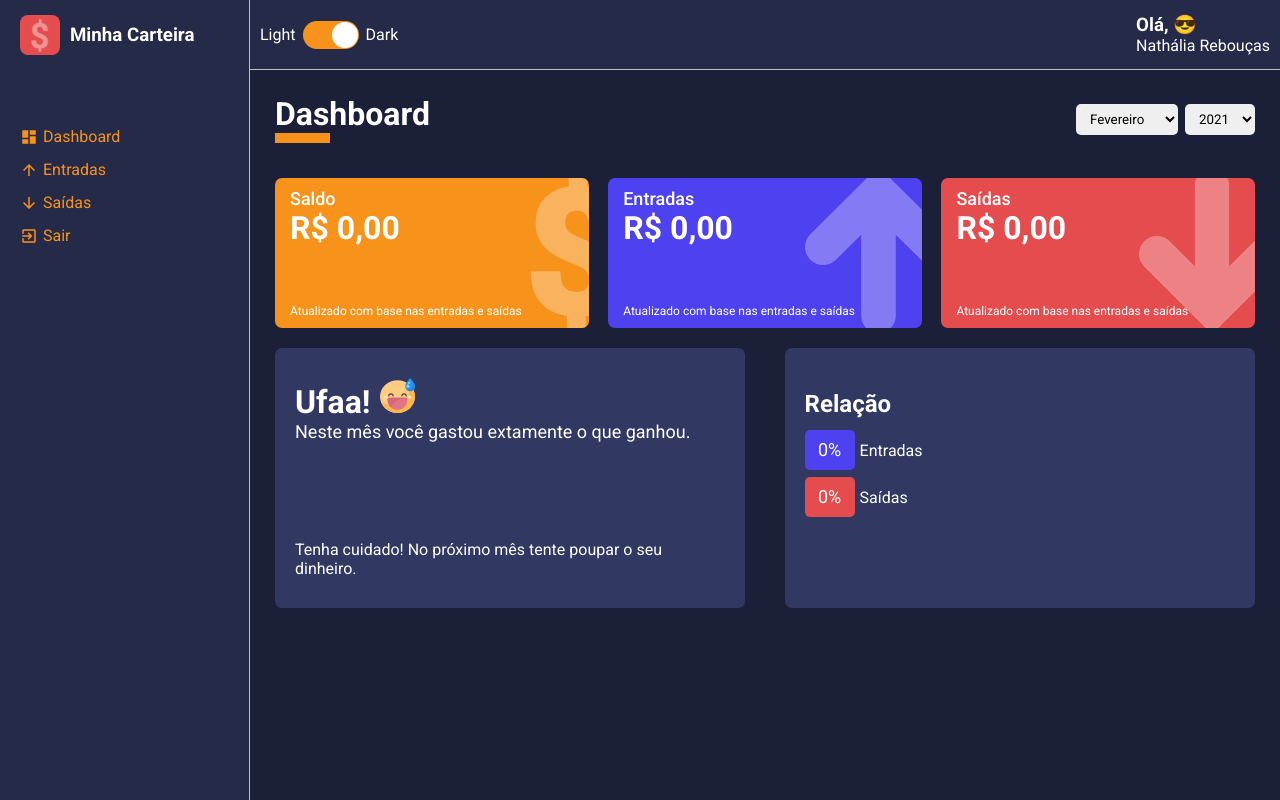
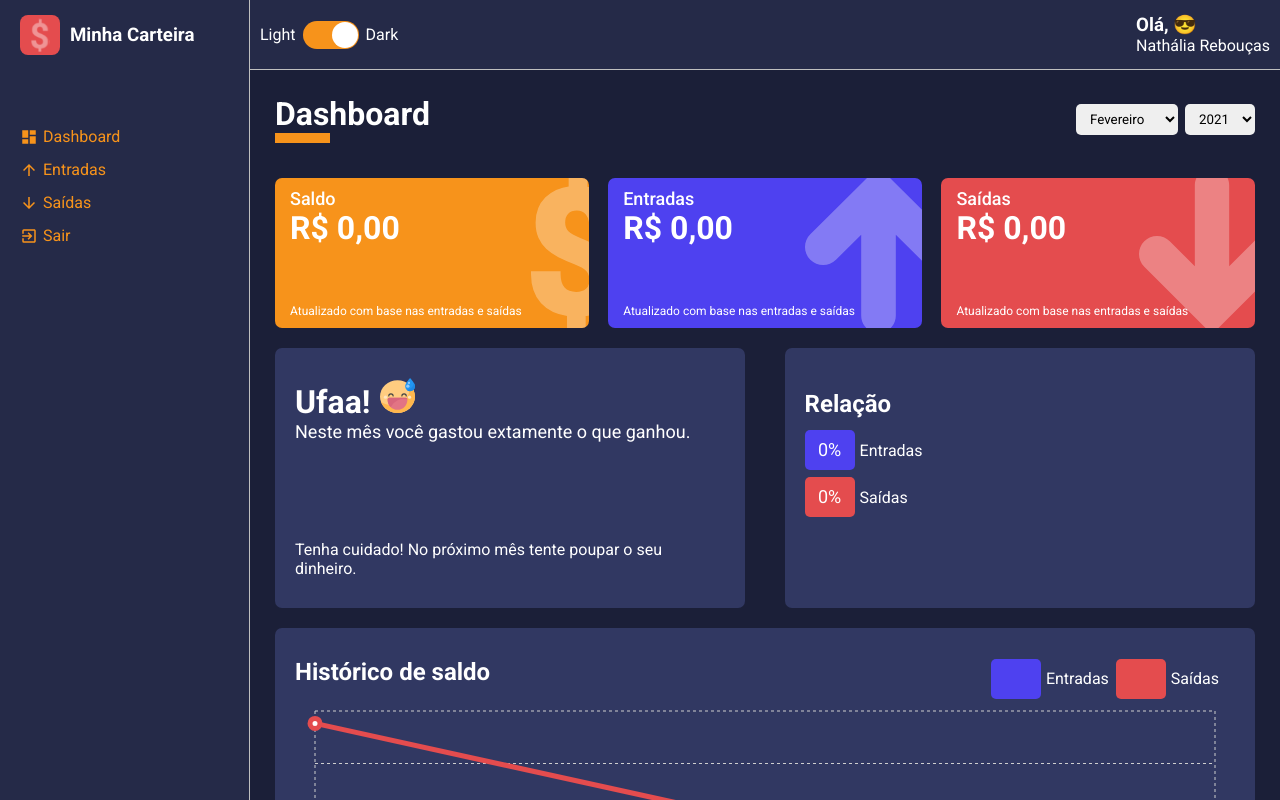
Before and after one commit to nathaliareboucas/minha-carteira, a React (Create React App) app: page /dashboard in a window 1280 px wide. Built offline with nearby package versions, Linux system fonts and the light colour scheme.

Commit message:
criando o gráfico de linhas para o histórico de saldo

```diff
--- /dev/null
+++ b/src/components/HistoryBox/index.tsx
@@ -0,0 +1,66 @@
+import React from 'react';
+import {ResponsiveContainer, LineChart, Line, XAxis, CartesianGrid, Tooltip} from 'recharts';
+
+import {Container, ChartContainer, Header, LegendContainer, Legend} from './styles';
+
+interface IHistoryBoxProps {
+  data: {
+    month: string;
+    amountEntry: number;
+    amountOutput: number;
+  }[],
+  lineColorAmountEntry: string;
+  lineColorAmountOutput: string;
+}
+
+const HistoryBox: React.FC<IHistoryBoxProps> = ({
+  data, lineColorAmountEntry, lineColorAmountOutput
+}) => (
+    <Container>
+      <Header>
+        <h2>Histórico de saldo</h2>
+        <LegendContainer>
+          <Legend color={lineColorAmountEntry}>
+            <div></div>
+            <span>Entradas</span>
+          </Legend>
+
+          <Legend color={lineColorAmountOutput}>
+            <div></div>
+            <span>Saídas</span>
+          </Legend>
+        </LegendContainer>
+      </Header>
+
+      <ChartContainer>
+        <ResponsiveContainer>
+          <LineChart data={data} margin={{top:5, right:20, left:20, bottom:5}}>
+            <CartesianGrid strokeDasharray="3 3" stroke="#CECECE"/>
+            <XAxis dataKey="month" stroke="#CECECE"/>
+            <Tooltip/>
+            <Line
+              type="monotone"
+              dataKey="amountEntry"
+              name="Entradas"
+              stroke={lineColorAmountEntry}
+              strokeWidth={5}
+              dot={{r:5}}
+              activeDot={{r:8}}
+            />
+            <Line
+              type="monotone"
+              dataKey="amountOutput"
+              name="Saídas"
+              stroke={lineColorAmountOutput}
+              strokeWidth={5}
+              dot={{r:5}}
+              activeDot={{r:8}}
+            />
+          </LineChart>
+        </ResponsiveContainer>
+        </ChartContainer>
+    </Container>
+);
+
+
+export default HistoryBox;
--- /dev/null
+++ b/src/components/HistoryBox/styles.ts
@@ -0,0 +1,60 @@
+import styled from 'styled-components';
+
+interface ILegendProps {
+  color: string;
+}
+
+export const Container = styled.div`
+  width: 100%;
+
+  background-color: ${props => props.theme.colors.tertiary};
+  color: ${props => props.theme.colors.white};
+
+  margin: 10px 0;
+  padding: 30px 20px;
+  border-radius: 7px;
+`;
+
+export const ChartContainer = styled.div`
+  height: 250px;
+`;
+
+export const Header = styled.header`
+  width:100%;
+  display: flex;
+  justify-content: space-between;
+
+  > h2 {
+    margin-bottom: 20px;
+  }
+`;
+
+export const LegendContainer = styled.ul`
+  display:flex;
+  padding-right: 16px;
+  list-style: none;
+`;
+
+export const Legend = styled.li<ILegendProps>`
+  display: flex;
+  align-items: center;
+
+  margin-bottom: 7px;
+  margin-left: 7px;
+
+
+  > div {
+    background-color: ${props => props.color};
+    width: 50px;
+    height: 40px;
+    border-radius: 5px;
+
+    font-size:18px;
+    line-height: 40px;
+    text-align: center;
+  }
+
+  > span {
+    margin-left: 5px;
+  }
+`;
--- a/src/pages/Dashboard/index.tsx
+++ b/src/pages/Dashboard/index.tsx
@@ -6,6 +6,7 @@
 import WalletBox from '../../components/WalletBox';
 import MessageBox from '../../components/MessageBox';
 import PieChartBox from '../../components/PieChartBox';
+import HistoryBox from '../../components/HistoryBox';
 
 import expenses from '../../repositories/expenses';
 import gains from '../../repositories/gains';
@@ -140,6 +141,53 @@
 
   }, [totalGains, totalExpenses]);
 
+  const historyData = useMemo(() => {
+    return listOfMonths.map((_, month) => {
+      let amountEntry = 0;
+      gains.forEach(gain => {
+        const date = new Date(gain.date);
+        const gainMonth = date.getMonth();
+        const gainYear = date.getFullYear();
+
+        if (gainMonth === month && gainYear === yearSelected) {
+          try {
+            amountEntry += Number(gain.amount);
+          } catch {
+            throw new Error('amountEntry is invalid.');
+          }
+        }
+      });
+
+      let amountOutput = 0;
+      expenses.forEach(expense => {
+        const date = new Date(expense.date);
+        const expenseMonth = date.getMonth();
+        const expenseYear = date.getFullYear();
+
+        if (expenseMonth === month && expenseYear === yearSelected) {
+          try {
+            amountOutput += Number(expense.amount);
+          } catch {
+            throw new Error('amountOutput is invalid.');
+          }
+        }
+      });
+
+      return {
+        monthNumber: month,
+        month: listOfMonths[month].substr(0, 3),
+        amountEntry,
+        amountOutput
+      }
+    }).filter(item => {
+      const currentDate = new Date();
+      const currentMounth = currentDate.getMonth();
+      const CurrentYear = currentDate.getFullYear();
+      return (yearSelected === CurrentYear && item.monthNumber <= currentMounth) ||
+        (yearSelected < CurrentYear);
+    });
+  }, [yearSelected]);
+
   const handleMonthSelected = (month: string) => {
     try {
       const parseMonth = Number(month);
@@ -206,6 +254,12 @@
         />
 
         <PieChartBox data={relationExpensesVersusGains}/>
+
+        <HistoryBox
+          data={historyData}
+          lineColorAmountEntry="#4E41F0"
+          lineColorAmountOutput="#E44C4E"
+        />
       </Content>
     </Container>
   );
```
Also changed, not shown: 1 other file (tests, documents, lock files or other folders).
